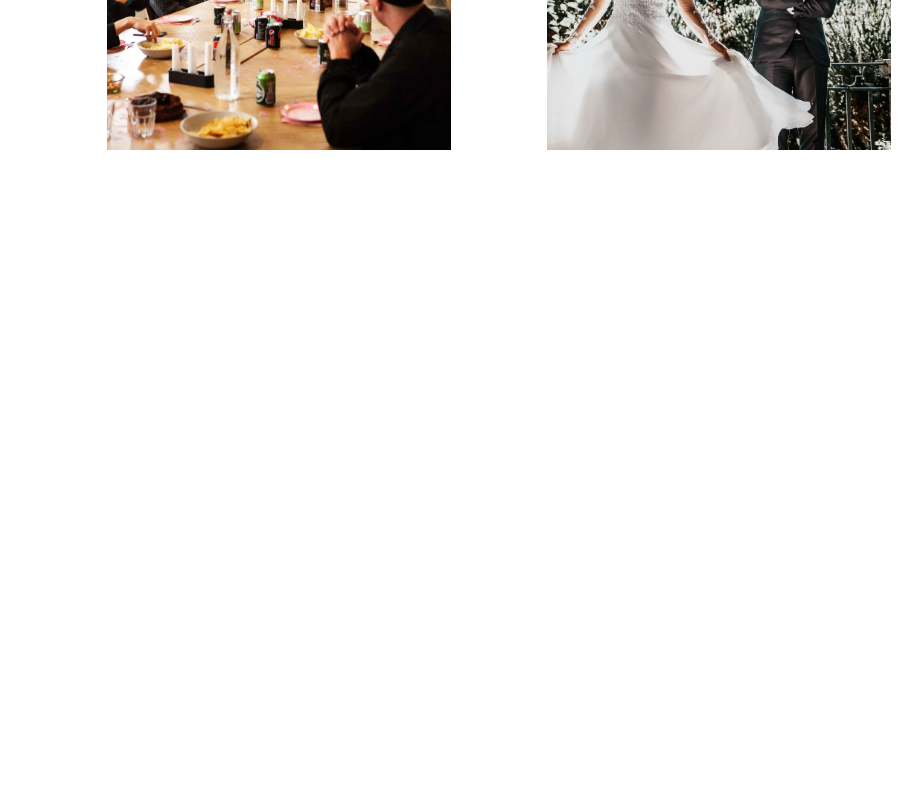
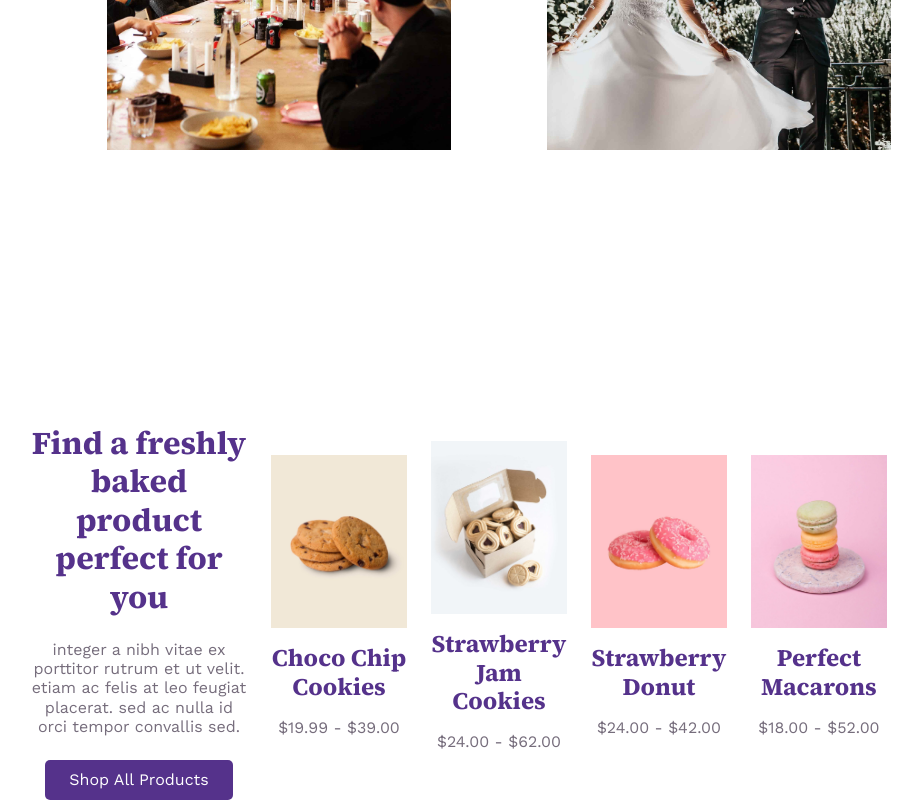
Before and after one commit to danielecarpentiero/proj-html-vuejs, a Vue app: page / in a window 1280 px wide. Shown: the part 1818-2618 px from the top of the page, without its empty margins (141-1063 px from the left). Before the commit the page ends 2018 px from the top, so only its background shows below. Built offline with nearby package versions, Linux system fonts and the light colour scheme.

Commit message:
feat: third section

```diff
--- a/src/components/Main.vue
+++ b/src/components/Main.vue
@@ -1,16 +1,19 @@
 <template>
   <MainFirst />
   <MainSecond />
+  <MainThird />
 </template>
 
 <script>
 import MainFirst from "./MainFirst.vue";
 import MainSecond from "./MainSecond.vue";
+import MainThird from "./MainThird.vue";
 export default {
   name: "Main",
   components: {
     MainFirst,
     MainSecond,
+    MainThird,
   },
 };
 </script>
--- /dev/null
+++ b/src/components/MainThird.vue
@@ -0,0 +1,67 @@
+<template>
+  <div class="container">
+    <div class="row d-flex align-items-center">
+      <div class="col-3 d-flex flex-column">
+        <h2 class="my-4 text-center">
+          Find a freshly baked product perfect for you
+        </h2>
+        <h6 class="mb-4 text-center">
+          Integer a nibh vitae ex porttitor rutrum et ut velit. Etiam ac felis
+          at leo feugiat placerat. Sed ac nulla id orci tempor convallis sed.
+        </h6>
+        <div class="button d-flex justify-content-center">
+          <button class="primary px-4 py-2">Shop All Products</button>
+        </div>
+      </div>
+      <ThirdCookies :sweeties="sweeties" />
+    </div>
+  </div>
+</template>
+
+<script>
+import ThirdCookies from "./ThirdCookies.vue";
+export default {
+  name: "MainThird",
+  components: {
+    ThirdCookies,
+  },
+  data() {
+    return {
+      sweeties: [
+        {
+          img: "src/assets/img/choco-chip-cookies-1200x1530.jpg",
+          name: "Choco Chip Cookies",
+          priceRange: "$19.99 - $39.00",
+        },
+        {
+          img: "src/assets/img/strawberry-jam-cookies-1200x1530.jpg",
+          name: "Strawberry Jam Cookies",
+          priceRange: "$24.00 - $62.00",
+        },
+        {
+          img: "src/assets/img/strawberry-donut-1200x1530.jpg",
+          name: "Strawberry Donut",
+          priceRange: "$24.00 - $42.00",
+        },
+        {
+          img: "src/assets/img/perfect-macarons-1200x1530.jpg",
+          name: "Perfect Macarons",
+          priceRange: "$18.00 - $52.00",
+        },
+      ],
+    };
+  },
+};
+</script>
+
+<style scoped>
+.container {
+  margin-top: 200px;
+}
+h6 {
+  text-transform: lowercase;
+}
+.button {
+  width: 100%;
+}
+</style>
--- /dev/null
+++ b/src/components/ThirdCookies.vue
@@ -0,0 +1,32 @@
+<template>
+  <div class="col-2" v-for="sweet in sweeties">
+    <img :src="sweet.img" alt="" />
+    <h4 class="my-3">{{ sweet.name }}</h4>
+    <h6>{{ sweet.priceRange }}</h6>
+  </div>
+</template>
+
+<script>
+export default {
+  name: "ThirdCookies",
+  props: {
+    sweeties: {
+      type: Array,
+    },
+  },
+};
+</script>
+
+<style scoped>
+h4 {
+  text-align: center;
+  font-size: 1.5rem;
+}
+h6 {
+  text-align: center;
+  font-size: 1rem;
+}
+img {
+  width: 100%;
+}
+</style>
--- a/src/style.css
+++ b/src/style.css
@@ -13,6 +13,7 @@ h4 {
 
 h6 {
   text-transform: uppercase;
+  color: #766d7c;
 }
 
 button {
```
